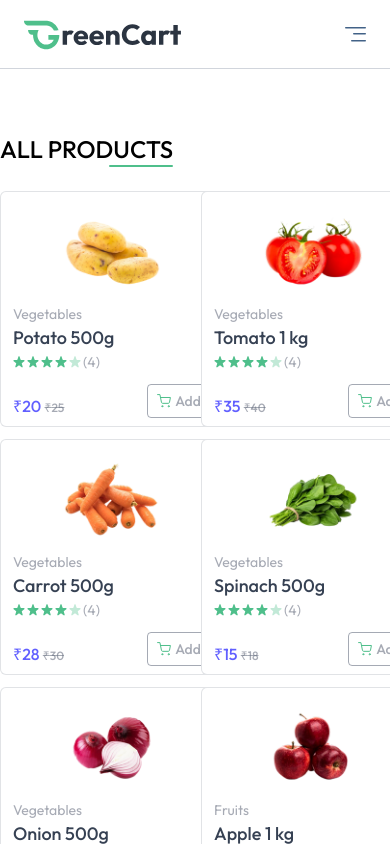
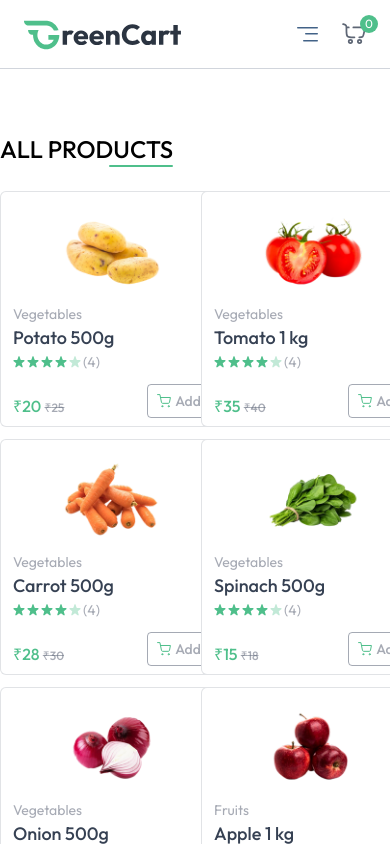
Before and after one commit to amitverma147/grocery-client, a React (Vite) app: page /products in a window 390 px wide. Shown: the top 844 px of the page. Built offline with nearby package versions, Linux system fonts and the light colour scheme.

Commit message:
related items section added + cartnumber is now fixed

```diff
--- a/src/components/Navbar.jsx
+++ b/src/components/Navbar.jsx
@@ -12,6 +12,7 @@ const Navbar = () => {
     navigate,
     setSearchQuery,
     searchQuery,
+    getCartCount,
   } = useAppContext();
   const logout = async () => {
     setUser(null);
@@ -55,7 +56,7 @@ const Navbar = () => {
             className="w-6 opacity-80"
           />
           <button className="absolute -top-2 -right-3 text-xs text-white bg-[#4fbf8b] w-[18px] h-[18px] rounded-full">
-            3
+            {getCartCount()}
           </button>
         </div>
 
@@ -91,15 +92,32 @@ const Navbar = () => {
         )}
       </div>
 
-      <button
-        onClick={() => (open ? setOpen(false) : setOpen(true))}
-        aria-label="Menu"
-        className="sm:hidden"
-      >
-        <img src={assets.menu_icon} alt="menu icon" />
-      </button>
+
 
       {/* Mobile Menu */}
+      <div className="flex items-center gap-6 sm:hidden">
+        <button
+          onClick={() => (open ? setOpen(false) : setOpen(true))}
+          aria-label="Menu"
+        >
+          <img src={assets.menu_icon} alt="menu" />
+        </button>
+        <div>
+          <div
+            onClick={() => navigate("/cart")}
+            className="relative cursor-pointer"
+          >
+            <img
+              src={assets.nav_cart_icon}
+              alt="cart icon"
+              className="w-6 opacity-80"
+            />
+            <button className="absolute -top-2 -right-3 text-xs text-white bg-[#4fbf8b] w-[18px] h-[18px] rounded-full">
+              {getCartCount()}
+            </button>
+          </div>
+        </div>
+      </div>
 
       {open && (
         <div
--- a/src/components/ProductCard.jsx
+++ b/src/components/ProductCard.jsx
@@ -47,7 +47,7 @@ const ProductCard = ({ product }) => {
             <p>({4})</p>
           </div>
           <div className="flex items-end justify-between mt-3">
-            <p className="md:text-xl text-base font-medium text-indigo-500">
+            <p className="md:text-xl text-base font-medium text-[#4fbf8b]">
               {currency}
               {product.offerPrice}{" "}
               <span className="text-gray-500/60 md:text-sm text-xs line-through">
--- a/src/context/AppContext.jsx
+++ b/src/context/AppContext.jsx
@@ -48,6 +48,28 @@ export const AppContextProvider = ({ children }) => {
     toast.success("Item removed from cart");
   };
 
+  //get cart item count
+  const getCartCount = () => {
+    let totalCount = 0;
+    for (const item in cartItems) {
+      totalCount += cartItems[item];
+    }
+    return totalCount;
+  };
+
+  // total cart amount
+
+  const getCartAmount = () => {
+    let totalAmount = 0;
+    for (const items in cartItems) {
+      let itemInfo = products.find((product) => product._id === items);
+      if (cartItems[items] > 0) {
+        totalAmount += itemInfo.offerPrice * cartItems[items];
+      }
+    }
+    return Math.floor(totalAmount * 100) / 100;
+  };
+
   useEffect(() => {
     fetchProducts();
   }, []);
@@ -67,7 +89,9 @@ export const AppContextProvider = ({ children }) => {
     showUserLogin,
     setShowUserLogin,
     searchQuery,
-    setSearchQuery
+    setSearchQuery,
+    getCartAmount,
+    getCartCount
   };
   return <AppContext.Provider value={value}>{children}</AppContext.Provider>;
 };
--- a/src/pages/ProductDetails.jsx
+++ b/src/pages/ProductDetails.jsx
@@ -2,6 +2,7 @@ import { useEffect, useState } from "react";
 import { useAppContext } from "../context/AppContext";
 import { Link, useParams } from "react-router-dom";
 import { assets } from "../assets/assets";
+import ProductCard from "../components/ProductCard";
 
 const ProductDetails = () => {
   const { products, navigate, currency, addToCart } = useAppContext();
@@ -106,6 +107,23 @@ const ProductDetails = () => {
             </div>
           </div>
         </div>
+        {/* RelatedProducts */}
+        <div className="flex flex-col items-center mt-20">
+          <div className="flex flex-col items-center w-max">
+            <p className="text-3xl font-medium ">Related Products</p>
+            <div className="w-20 h-0.5 bg-[#4fbf8b] rounded-full mt-2"></div>
+          </div>
+          <div className="grid grid-cols-2 sm:grid-cols-3 md:grid-cols-4 gap-3 md:gap-6 lg:grid-cols-5 mt-6 w-full">
+            {relatedProducts
+              .filter((product) => product.inStock)
+              .map((product, index) => (
+                <ProductCard key={index} product={product} />
+              ))}
+          </div >
+          <button onClick={()=>{navigate("/products");scrollTo(0,0)}} className="mx-auto cursor-pointer px-12 my-16 py-2.5 border rounded text-[#4fbf8b] hover:bg-[#4fbf8b]/10 transition">
+            See More
+          </button>
+        </div>
       </div>
     )
   );
```
